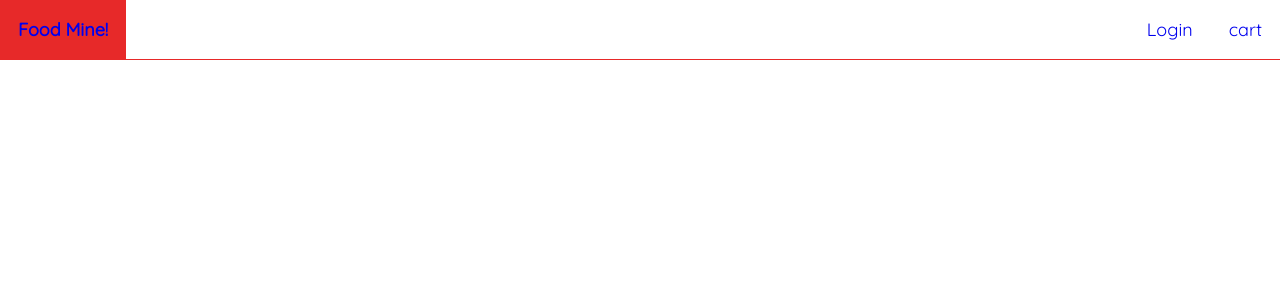
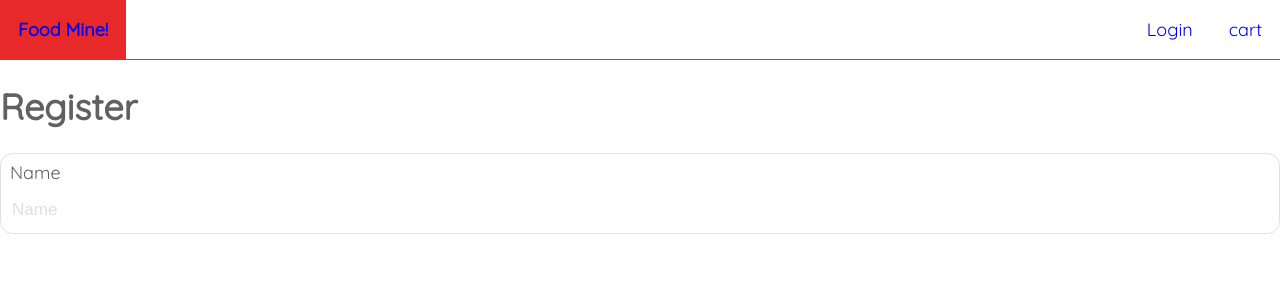
Before and after one commit to GiwanthaAthukorala/Project-01, a React (Create React App) app in the folder NewProject/frontend/: page /register in a window 1280 px wide. Shown: the top 300 px of the page. Built offline with nearby package versions, Linux system fonts and the light colour scheme.

Commit message:
Update RegisterPage.js

```diff
--- a/NewProject/frontend/src/pages/Register/RegisterPage.js
+++ b/NewProject/frontend/src/pages/Register/RegisterPage.js
@@ -1,5 +1,37 @@
 import React from "react";
+import { useForm } from "react-hook-form";
+import Input from "../../components/Input/Input";
+import Title from "../../components/Title/Title";
+import classes from "./registerPage.module.css";
+import Button from "../../components/Button/Button";
+import { Link } from "react-router-dom";
 
 export default function RegisterPage() {
-  return <div></div>;
+  const {
+    handleSubmit,
+    register,
+    getValues,
+    formState: { errors },
+  } = useForm();
+
+  const submit = async (data) => {};
+
+  return (
+    <div className={classes.container}>
+      <div className={classes.details}>
+        <Title title="Register" />
+        <form onSubmit={handleSubmit(submit)} noValidate>
+          <Input
+            type="text"
+            label="Name"
+            {...register("name", {
+              required: true,
+              minLength: 5,
+            })}
+            error={errors.name}
+          />
+        </form>
+      </div>
+    </div>
+  );
 }
```
